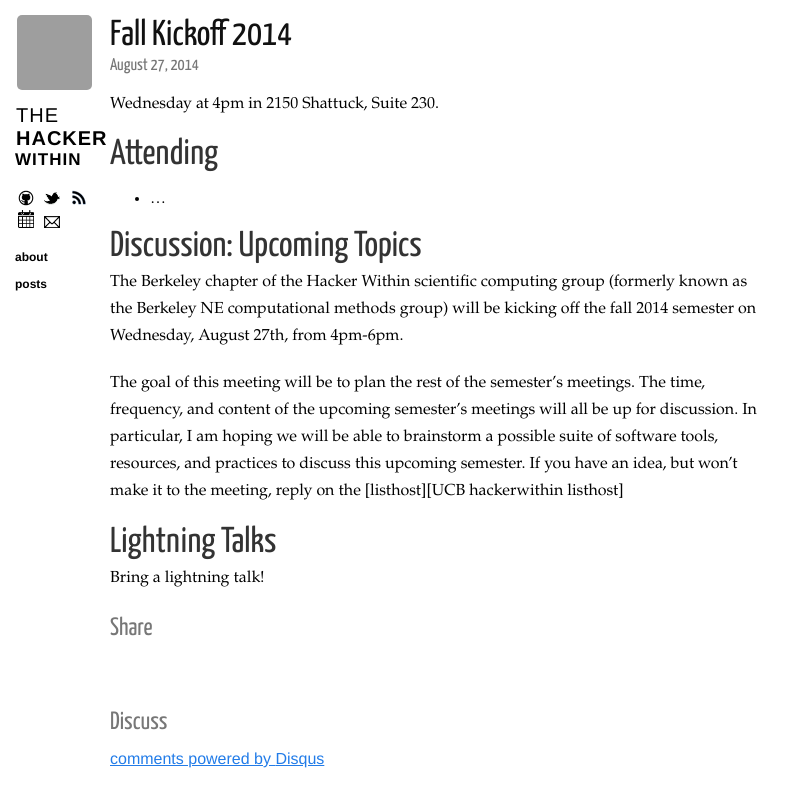
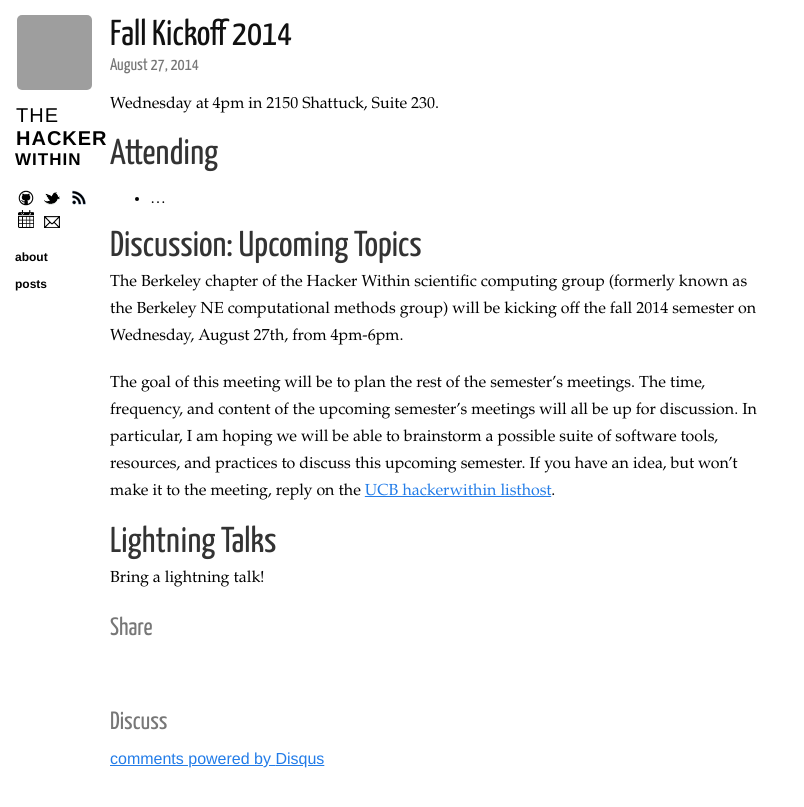
Before and after one commit to thehackerwithin/berkeley, a Jekyll site: the page built from _posts/2014-08-27-fall-kickoff.markdown, in a window 1280 px wide, cut to the strip 0-807 px from the top of the page. Shown: the whole strip, without its empty margins (0-804 px from the left). Built offline with Jekyll 4.4.1, drawn with Linux system fonts in a browser that asks for light colours; nearby versions of some CDN libraries; Markdown is read by kramdown in place of the engine named in the settings; comment, search, counter and statistics services are not loaded; some of the changed lines change nothing that is shown; grey boxes are pictures that could not be loaded.

Commit message:
fixing link?

```diff
--- a/_posts/2014-08-27-fall-kickoff.markdown
+++ b/_posts/2014-08-27-fall-kickoff.markdown
@@ -24,7 +24,7 @@ The time, frequency, and content of the upcoming semester's meetings will all
 be up for discussion. In particular, I am hoping we will be able to brainstorm
 a possible suite of software tools, resources, and practices to discuss this
 upcoming semester. If you have an idea, but won't make it to the meeting, reply
-on the [listhost][UCB hackerwithin listhost]
+on the [UCB hackerwithin listhost][listhost].
 
 
 
```
